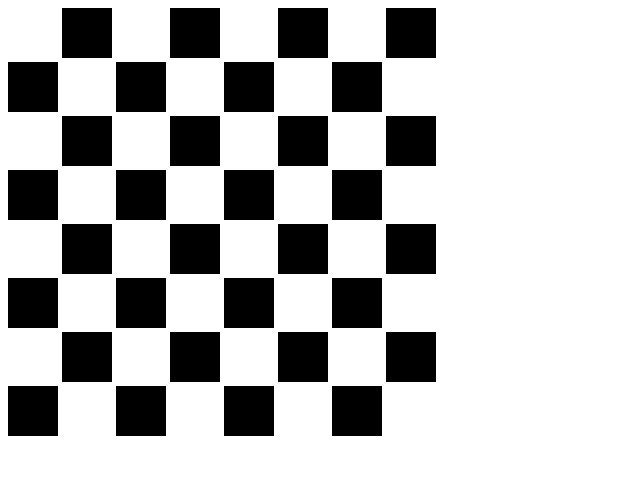
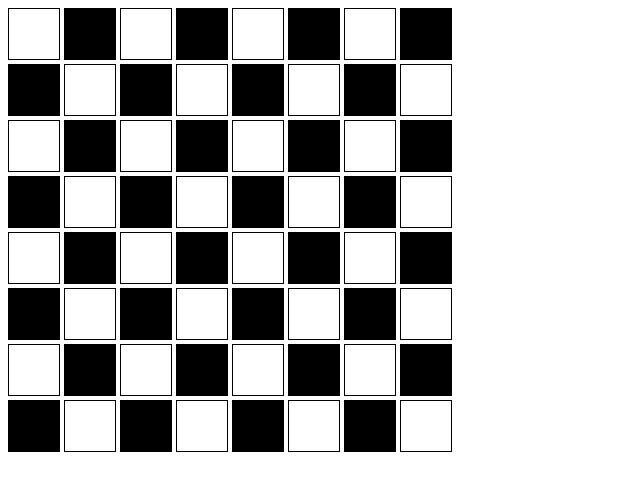
Before and after one commit to ecenn/koda-b10-html2, a plain HTML site: page index.html in a window 1280 px wide. Shown: the whole page, without its empty margins (0-640 px from the left). Drawn offline with Linux system fonts and the light colour scheme.

```diff
--- a/index.html
+++ b/index.html
@@ -10,12 +10,14 @@
             height: 50px;
             display: inline-block;
             background: #fff;
+            border: 1px solid #000;
         }
         div > div > div:nth-child(odd) {
             width: 50px;
             height: 50px;
             display: inline-block;
             background: #fff;
+            border: 1px solid #000;
         }
         div > div:nth-child(even) > div:nth-child(odd) {
             width: 50px;
```
Also changed, not shown: image-css.png (added).
